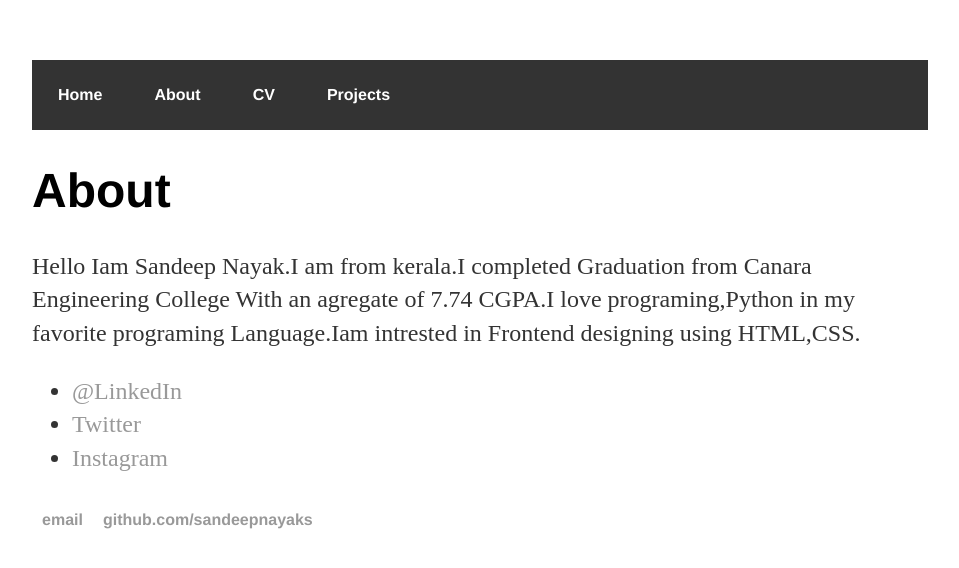
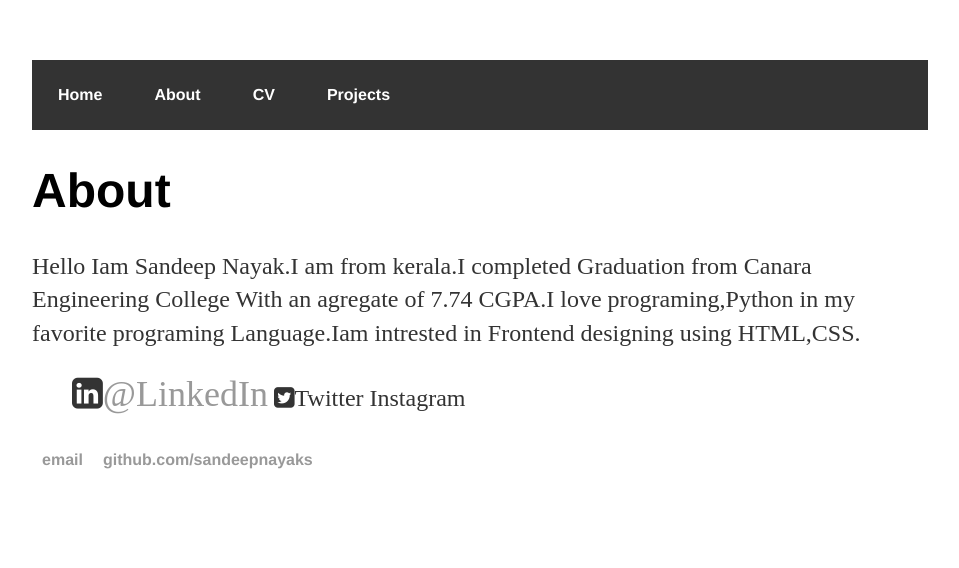
Before and after one commit to sandeepnayaks/sandeepnayaks.github.io, a Jekyll site: the page built from about/index.html, in a window 1280 px wide. Shown: the top 568 px of the page, without its empty margins (160-1119 px from the left). Built offline with Jekyll 4.4.1, drawn with Linux system fonts in a browser that asks for light colours.

Commit message:
Update index.html

```diff
--- a/about/index.html
+++ b/about/index.html
@@ -9,8 +9,8 @@
 			Iam Sandeep Nayak.I am from kerala.I completed Graduation from Canara Engineering College With an agregate of 7.74 CGPA.I love programing,Python in my favorite programing Language.Iam intrested in Frontend designing using HTML,CSS.</p>
 
 			<ul class="contacts">
-				<li><a href="https://www.linkedin.com/in/sandeep-s-77a57a163" target="_blank">@LinkedIn</a></li>
-				<li><a href="https://twitter.com/sandeepnayak_/"target="_blank">Twitter</a></li>
-				<li><a href="https://www.instagram.com/sandeepnayak_"target="_blank">Instagram</a></li>
+				<li class="fa fa-linkedin-square" style="font-size:36px"><a href="https://www.linkedin.com/in/sandeep-s-77a57a163" target="_blank">@LinkedIn</a></li>
+				<li class="fa fa-twitter-square" style="font-size:36px><a href="https://twitter.com/sandeepnayak_/"target="_blank">Twitter</a></li>
+				<li class="fa fa-instagram-square" style="font-size:36px><a href="https://www.instagram.com/sandeepnayak_"target="_blank">Instagram</a></li>
 				</ul>
 		</div>
```
